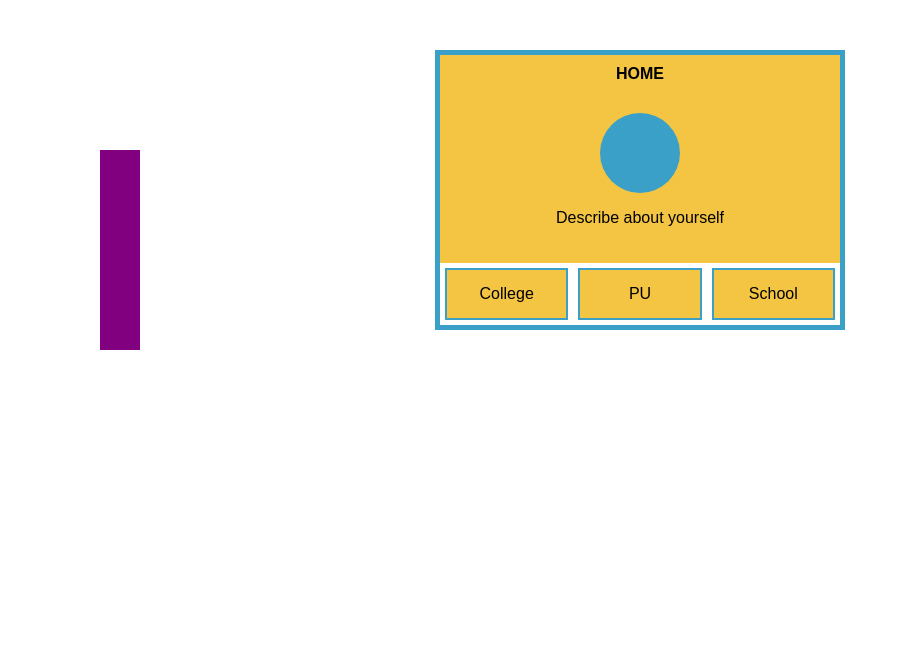
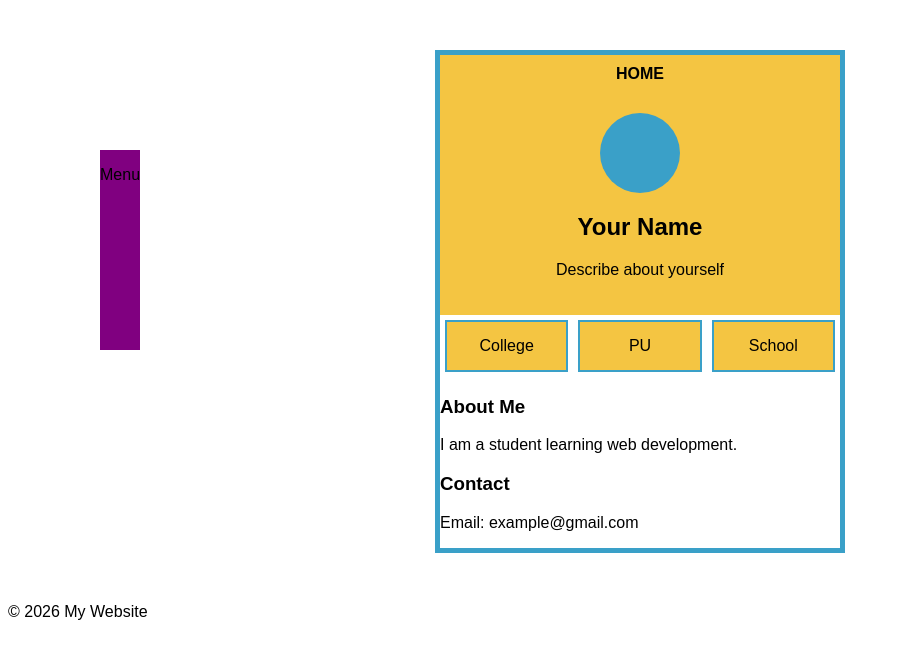
Before and after one commit to ranjithasures/simple-website, a plain HTML site: page index.html in a window 1280 px wide. Shown: the whole page, without its empty margins (0-900 px from the left). Drawn offline with Linux system fonts and the light colour scheme.

Commit message:
Update index.html

```diff
--- a/index.html
+++ b/index.html
@@ -4,6 +4,7 @@
     <title>Simple Website</title>
     <link rel="stylesheet" href="style.css">
 </head>
+
 <body>
 
 <div class="container">
@@ -12,6 +13,7 @@
 
     <div class="profile">
         <div class="circle"></div>
+        <h2>Your Name</h2> <!-- Added -->
         <p>Describe about yourself</p>
     </div>
 
@@ -21,9 +23,25 @@
         <div class="box">School</div>
     </div>
 
+    <div class="about"> <!-- Added -->
+        <h3>About Me</h3>
+        <p>I am a student learning web development.</p>
+    </div>
+
+    <div class="contact"> <!-- Added -->
+        <h3>Contact</h3>
+        <p>Email: example@gmail.com</p>
+    </div>
+
 </div>
 
-<div class="side-bar"></div>
+<div class="side-bar">
+    <p>Menu</p> <!-- Added -->
+</div>
+
+<footer> <!-- Added -->
+    <p>© 2026 My Website</p>
+</footer>
 
 </body>
 </html>
```
